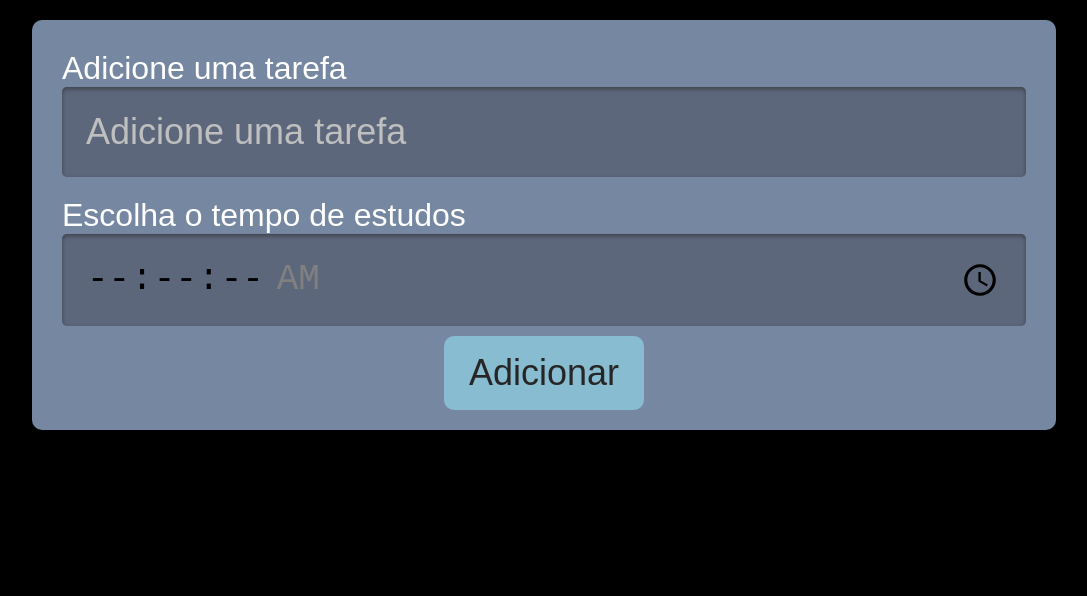
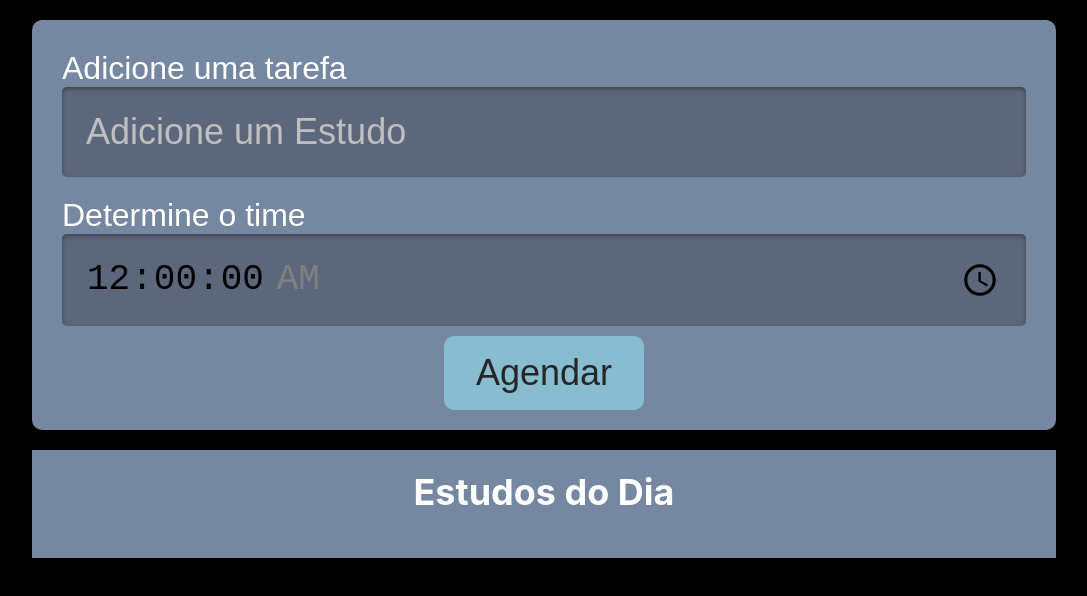
Before and after one commit to LilianCarvalho/Planning, a React (Create React App) app in the folder planning/: page / in a window 1280 px wide. Shown: the top 596 px of the page, without its empty margins (96-1183 px from the left). Built offline with nearby package versions, Linux system fonts and the light colour scheme.

Commit message:
create componet List and chore componet form

```diff
--- a/planning/package.json
+++ b/planning/package.json
@@ -41,5 +41,8 @@
       "last 1 firefox version",
       "last 1 safari version"
     ]
+  },
+  "devDependencies": {
+    "@types/uuid": "^8.3.4"
   }
 }
--- a/planning/src/App.tsx
+++ b/planning/src/App.tsx
@@ -1,6 +1,8 @@
-import React from 'react';
+import React, { useState } from 'react';
 import { createGlobalStyle } from 'styled-components';
 import Form  from './Components/Form';
+import List from './Components/List/List';
+import { ITask } from './types/ITask';
 
 const GlobalStyle = createGlobalStyle`
   body {
@@ -17,10 +19,27 @@ const GlobalStyle = createGlobalStyle`
 `;
 
 function App() {
+
+  const [task, setTask] = useState <ITask[]>([])
+  const [select, setSelect] = useState <ITask>()
+
+  function selectTask(taskSelect: ITask){
+    setSelect(taskSelect)
+    setTask((oldTask: any[]) =>oldTask.map(task =>({
+      ...task,
+      select: task.id === taskSelect.id ? true: false
+    })))
+  }
+  console.log(selectTask)
+
   return (
     <>
       <GlobalStyle />
-      <Form />
+      <Form setTask={setTask}/>
+      <List task={task}
+      selectTask={selectTask}
+
+     />
     </>
   );
 }
--- a/planning/src/Components/Form/index.tsx
+++ b/planning/src/Components/Form/index.tsx
@@ -1,34 +1,47 @@
 import React from "react";
+import { ITask } from "../../types/ITask";
 import {Button} from "../Button";
 import {Container, ContainerFomr, Input, Title } from './styled'
+import {v4 as uuid} from 'uuid'
 
-const Form = () => {
+ class Form extends React. Component<{ setTask: React.Dispatch<React.SetStateAction<ITask[]>>}>{
+     state ={
+         task :"",
+         time:"00:00"
+     }
+     addTask(event: React.FormEvent){
+        event.preventDefault()
+         this.props.setTask(oldTask => [...oldTask,{...this.state,
+            select: false,
+            completed: false,
+            id:uuid()}])
+         this.setState({
+            task:"",
+            time:"00:00"
+         })
+
+     }
+     render(){
          return(
-        <Container action="">
+            <Container action="" onSubmit={this.addTask.bind(this)}>
                 <ContainerFomr >
                     <Title htmlFor="task">Adicione uma tarefa</Title>
-                <Input
-                type="text"
+                    <Input type="text"
                     name="task"
-                id="task"
-                placeholder="Adicione uma tarefa"
-                required
-                />
+                    id="task" value={this.state.task}
+                    onChange={evento => this.setState({...this.state,task:evento.target.value})}
+                    placeholder="Adicione um Estudo" required/>
                     </ContainerFomr>
                     <ContainerFomr >
-                <Title htmlFor="time">Escolha o tempo de estudos</Title>
-                <Input
-                type="time"
-                name="time"
-                id="time"
-                required step="1"
-                min="00:00:00" max="01:30:00"/>
+                    <Title htmlFor="time">Determine o time</Title>
+                    <Input type="time" name="time" id="time" required step="1" onChange={(_event: any) => this.setState({...this.state,time:_event.target.value})}
+                    value={this.state.time} min="00:00:00" max="02:00:00"/>
                     </ContainerFomr>
                         <Button type="submit" >
-                    Adicionar
+                            Agendar
                         </Button>
             </Container>
          )
      }
-
+ }
  export default Form
--- /dev/null
+++ b/planning/src/Components/List/Item/Interface/index.ts
@@ -0,0 +1,5 @@
+import { ITask } from "../../../../types/ITask"
+
+export interface ItemProps extends ITask{
+    selectTask: (selectTask:ITask)=> void
+}
--- /dev/null
+++ b/planning/src/Components/List/Item/index.tsx
@@ -0,0 +1,17 @@
+import { ItemProps } from './Interface'
+import { Container, TitleTask, Time } from './styled'
+
+
+ const Item = ({task, time, select, completed, id, selectTask}: ItemProps) => {
+    return (
+        <Container className={`${Item} ${select? select: ''}${completed? completed: ''} `} onClick={()=>!completed && selectTask({
+            task, time, select, completed, id
+        })}>
+            <TitleTask>{task}</TitleTask>
+            <Time>{time}</Time>
+            {completed && <span aria-label='tarefaCompleta'></span>}
+        </Container>
+    )
+}
+
+export default Item
--- /dev/null
+++ b/planning/src/Components/List/Item/styled.ts
@@ -0,0 +1,22 @@
+import styled from 'styled-components';
+
+export const Container = styled.li`
+  background-color: #4D4D4D;
+  border-radius: 8px;
+  box-shadow: 2px 4px 4px #0000009F;
+  padding: 12px;
+  margin-bottom: 8px;
+  position: relative;
+  cursor: pointer;
+  list-style: none;
+
+`;
+
+export const TitleTask = styled.h3`
+   margin-bottom: 8px;
+   word-break: break-all;
+`;
+
+export const Time = styled.p`
+  color: #D0D0D0;
+`;
--- /dev/null
+++ b/planning/src/Components/List/List/Interface/index.ts
@@ -0,0 +1,6 @@
+import { ITask } from "../../../../types/ITask"
+
+export interface ListProps{
+    task: ITask[],
+    selectTask: (selectTask: ITask) => void
+}
--- /dev/null
+++ b/planning/src/Components/List/List/index.tsx
@@ -0,0 +1,22 @@
+import Item from '../Item';
+import { ListProps } from './Interface'
+import {Container, Title, Table} from './styled'
+
+const List = ({task, selectTask}: ListProps) => {
+    return (
+        <Container >
+            <Title>Estudos do Dia</Title>
+            <Table>
+                {task.map(item => (
+                    <Item
+                        selectTask={selectTask}
+                        key={item.id}
+                        {...item}
+                    />
+                ))}
+            </Table>
+        </Container>
+    )
+}
+
+export default List
--- /dev/null
+++ b/planning/src/Components/List/List/styled.ts
@@ -0,0 +1,31 @@
+import styled from 'styled-components';
+
+export const Container = styled.aside`
+  width: 80%;
+  height: 100%;
+  margin: auto;
+  background-color: #7687A1;
+  padding: 20px;
+  margin-top: 20px;
+`;
+
+export const Title = styled.h2`
+  font-size: 1.25rem;
+  margin-bottom: 12px;
+
+  @media screen and (min-width:1280px) {
+    text-align: center;
+    font-size: 2.25rem;
+    margin-bottom: 24px;
+  }
+`;
+
+export const Table = styled.ul`
+   max-height: 350px;
+   scrollbar-width: thin;
+
+   @media screen and (min-width:1280px) {
+    overflow: auto;
+    max-height: 500px;
+   }
+`;
--- /dev/null
+++ b/planning/src/types/ITask/index.ts
@@ -0,0 +1,7 @@
+export interface ITask{
+    task:string
+    time?:string
+    select :boolean,
+    completed : boolean,
+    id:string,
+}
```
Also changed, not shown: 1 other file (tests, documents, lock files or other folders). Lines whose indentation alone changed are shown as unchanged.
